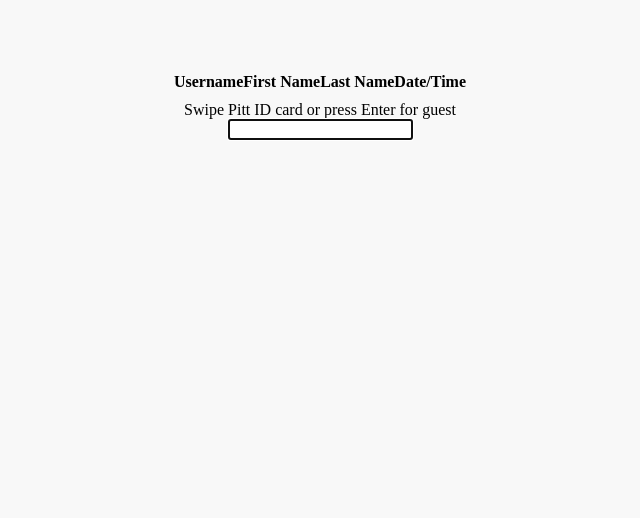
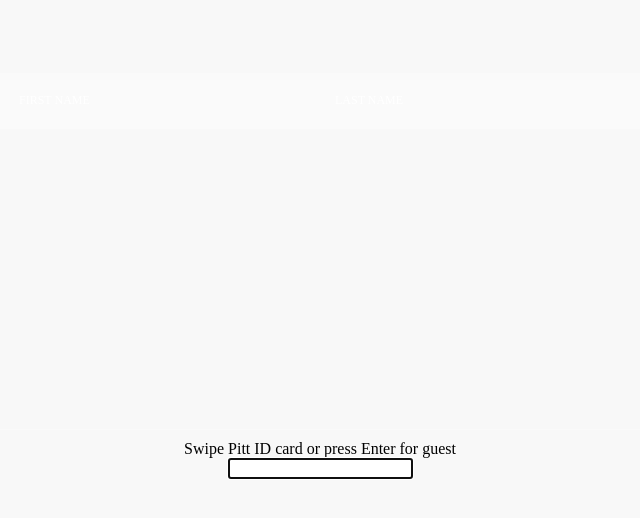
Before and after one commit to cmawatkins/building_flask, a Flask app: template building_flask/building_flask/templates/index.html in a window 1280 px wide. Shown: the top 518 px of the page, without its empty margins (320-960 px from the left). Run offline with Flask 2, Linux system fonts and the light colour scheme; the template is opened without the code that fills it, so the values that code supplies are empty; parts of the project's set-up code (start-up, migrations or seed data) failed here and were passed over.

Commit message:
Updated css

```diff
--- a/building_flask/building_flask/static/default.css
+++ b/building_flask/building_flask/static/default.css
@@ -46,3 +46,38 @@ div#results {
     font-size:30px;
     font-family:Helvetica;
 }
+
+table{
+  width:100%;
+  table-layout: fixed;
+}
+
+div#tbl-header{
+  background-color: rgba(255,255,255,0.3);
+}
+
+div#tbl-content{
+  height:300px;
+  overflow-x:auto;
+  margin-top: 0px;
+  border: 1px solid rgba(255,255,255,0.3);
+}
+
+th{
+  padding: 20px 15px;
+  text-align: left;
+  font-weight: 500;
+  font-size: 12px;
+  color: #fff;
+  text-transform: uppercase;
+}
+
+td{
+  padding: 15px;
+  text-align: left;
+  vertical-align:middle;
+  font-weight: 300;
+  font-size: 12px;
+  color: #fff;
+  border-bottom: solid 1px rgba(255,255,255,0.1);
+}
--- a/building_flask/building_flask/templates/index.html
+++ b/building_flask/building_flask/templates/index.html
@@ -15,7 +15,7 @@
         <form id="form" name="form" action="/" method="post"><center>
 		<div id="logo">{{title}}</div>
 		<div id="space"></div>
-		<div class="tbl-header">
+		<div id="tbl-header">
 			<table cellpadding="0" cellspacing="0" border="0">
 				<thead>
 					<tr>
@@ -27,7 +27,7 @@
 				</thead>
 			</table>
 		</div>
-		<div class="tbl-content">
+		<div id="tbl-content">
 			<table cellpadding="0" cellspacing="0" border="0">
 				<tbody>
 				{% for user in building_log %}
```
